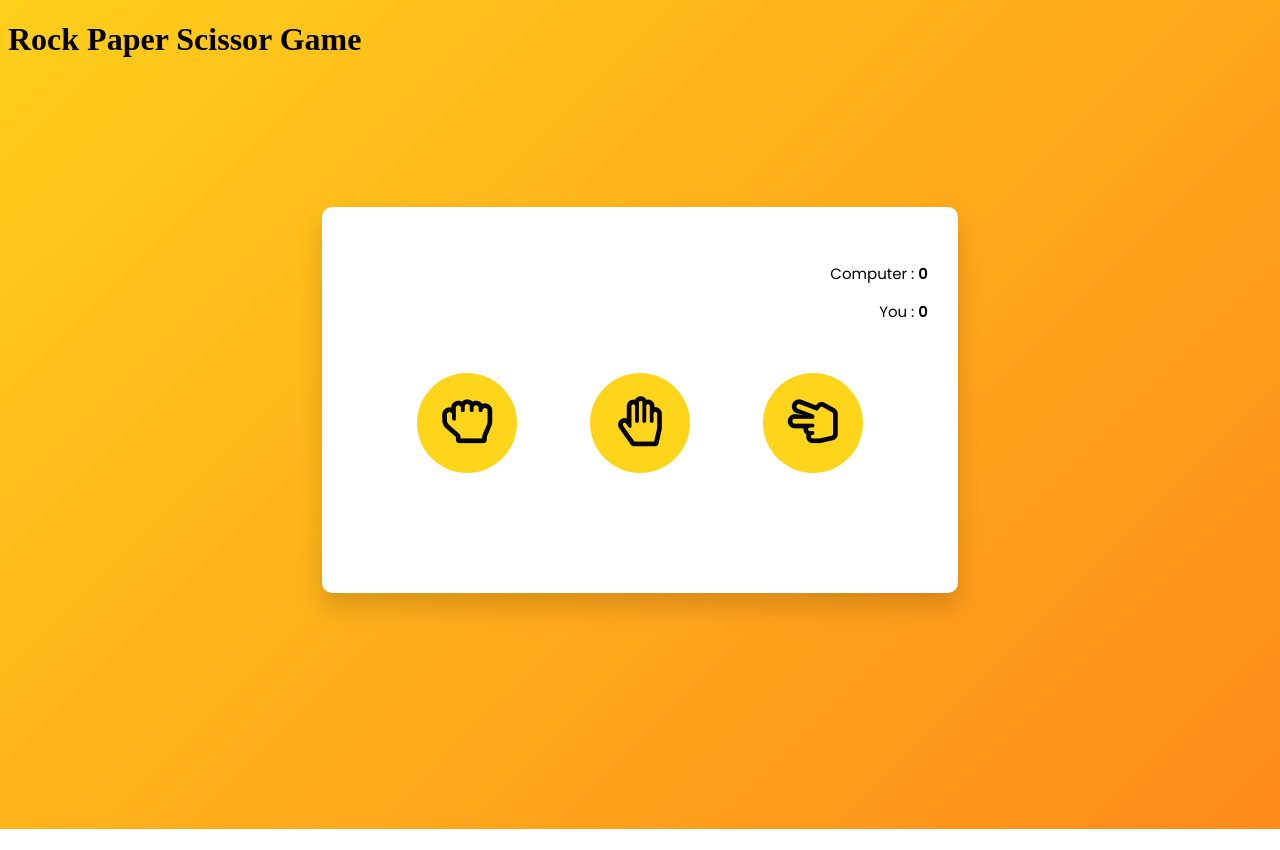
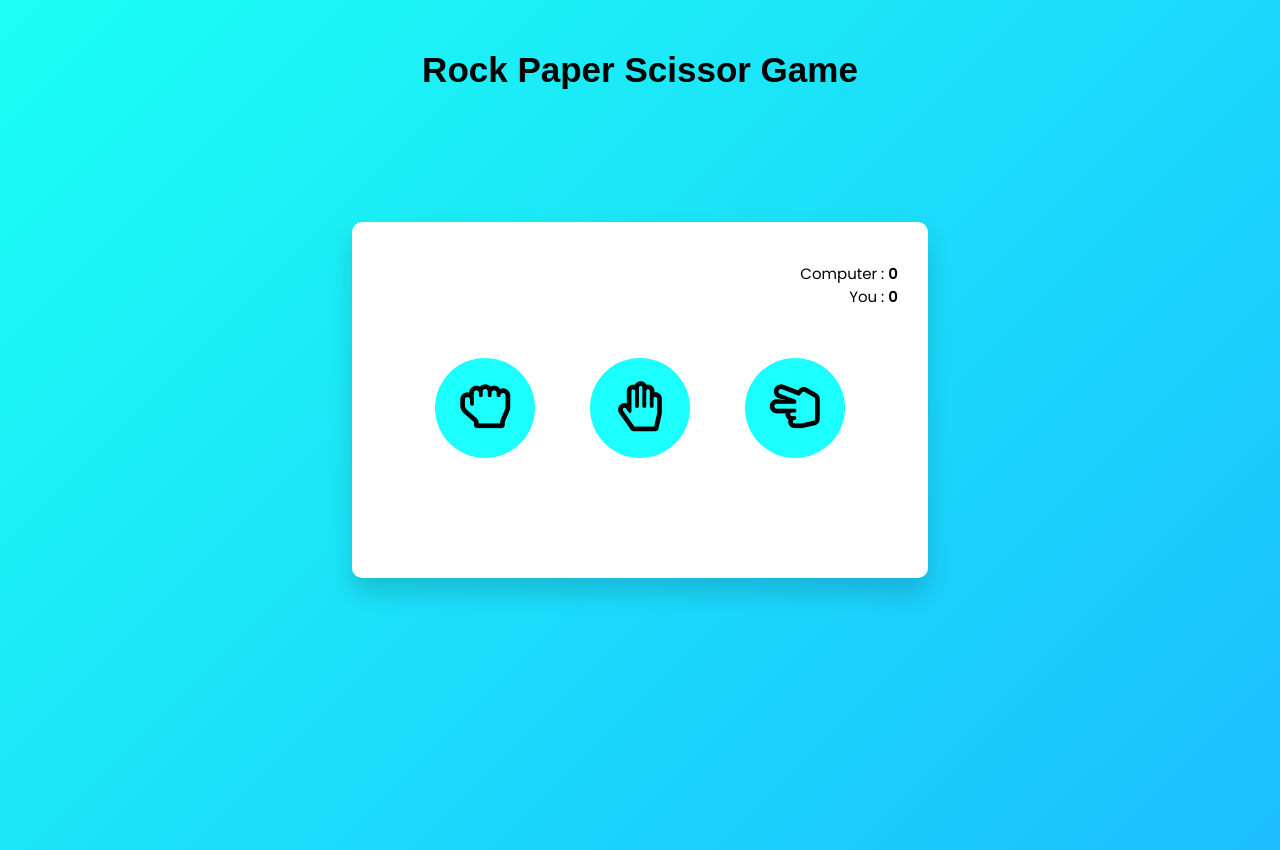
Before and after one commit to Albazcano/GameOn--Time-To-Play, a PHP site: page / in a window 1280 px wide. Before the commit the page ends 829 px from the top, so only its background shows below. Run offline with PHP 8.4, Linux system fonts and the light colour scheme.

Commit message:
modified style.css

```diff
--- a/style.css
+++ b/style.css
@@ -5,12 +5,27 @@
     margin: 0;
     box-sizing: border-box;
 } */
+
+*{
+    margin: 0;
+    padding: 0;
+    box-sizing: border-box;
+}
+
+h1{
+    margin: 50px;
+    text-align: center;
+    font-family: Montserrat,Arial,"Helvetica Neue",Helvetica,sans-serif;
+    font-size: 35px;
+    /* background-color:mediumvioletred */
+}
+
 body{
     height: 100vh;
     background: linear-gradient(
         135deg,
-        #ffcf1b,
-        #ff8b1b
+        #1bfff4,
+        #1bbeff
     );
 }
 .container{
@@ -36,7 +51,7 @@ body{
     justify-content: space-around;
 }
 .weapons button{
-    background-color: #ffd51b;
+    background-color: #1bffff;
     color: #000000;
     border: none;
     font-size: 50px;
```
